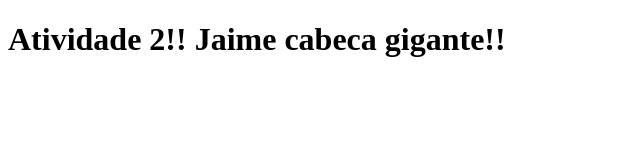
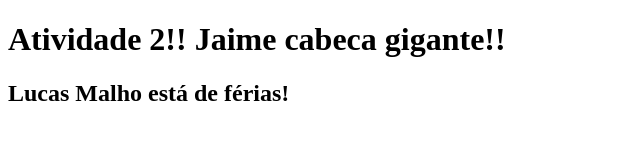
Before and after one commit to peixotogustavo/CI_CD, a plain HTML site: page index.html in a window 1280 px wide. Shown: the whole page, without its empty margins (0-640 px from the left). Drawn offline with Linux system fonts and the light colour scheme.

Commit message:
modificaçãoindex

```diff
--- a/index.html
+++ b/index.html
@@ -8,5 +8,6 @@
 </head>
 <body>
     <h1> Atividade 2!! Jaime cabeca gigante!!</h1>
+    <h2> Lucas Malho está de férias! </h2>
 </body>
 </html>
```
